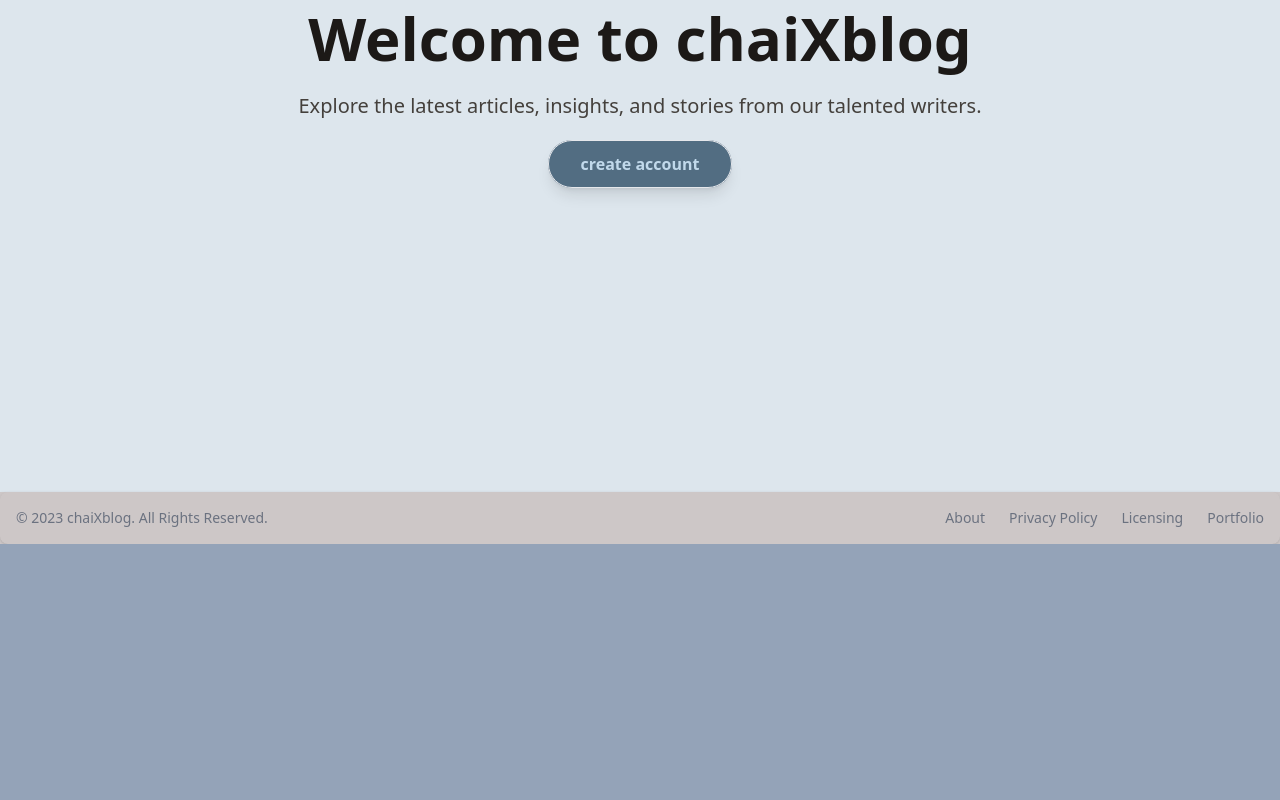
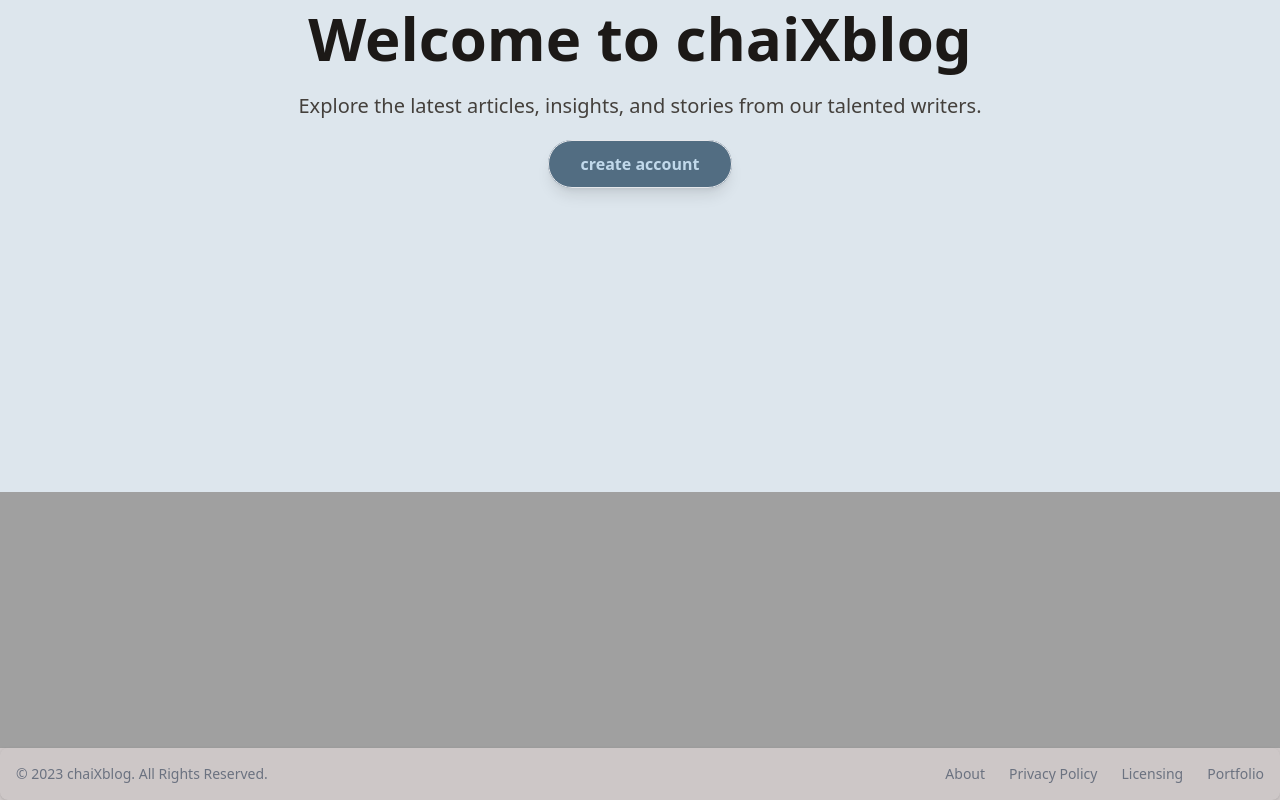
Before and after one commit to git-dhanji/chaiXblog, a React (Vite) app: page / in a window 1280 px wide. Shown: the part 372-1172 px from the top of the page. Before the commit the page ends 916 px from the top, so only its background shows below. Built offline with nearby package versions, Linux system fonts and the light colour scheme; no server answers.

Commit message:
fix - overflow outlet hieght

```diff
--- a/src/App.jsx
+++ b/src/App.jsx
@@ -22,7 +22,7 @@ function App() {
       })
       .finally(() => setLoading(false))
 
-    return () => {}
+    return () => { }
   }, [dispatch])
 
   if (navigation.state === "loading") {
@@ -31,13 +31,14 @@ function App() {
 
 
   return !loading ? (
-    <div className='min-h-screen flex flex-wrap content-between bg-[#DDE6ED] dark:bg-[#27374D]'>
-      <div className='w-full block'>
-        <Header />
-        <main >
+    <div className='min-h-full bg-[#a0a0a0] dark:bg-[#27374D]'>
+      <div className='w-full h-full'>
+        <header><Header /></header>
+        <main className='h-full pb-64'>
           <Outlet />
         </main>
-        <Footer />
+        <footer><Footer /></footer>
+
       </div>
     </div>
   ) : null
```
